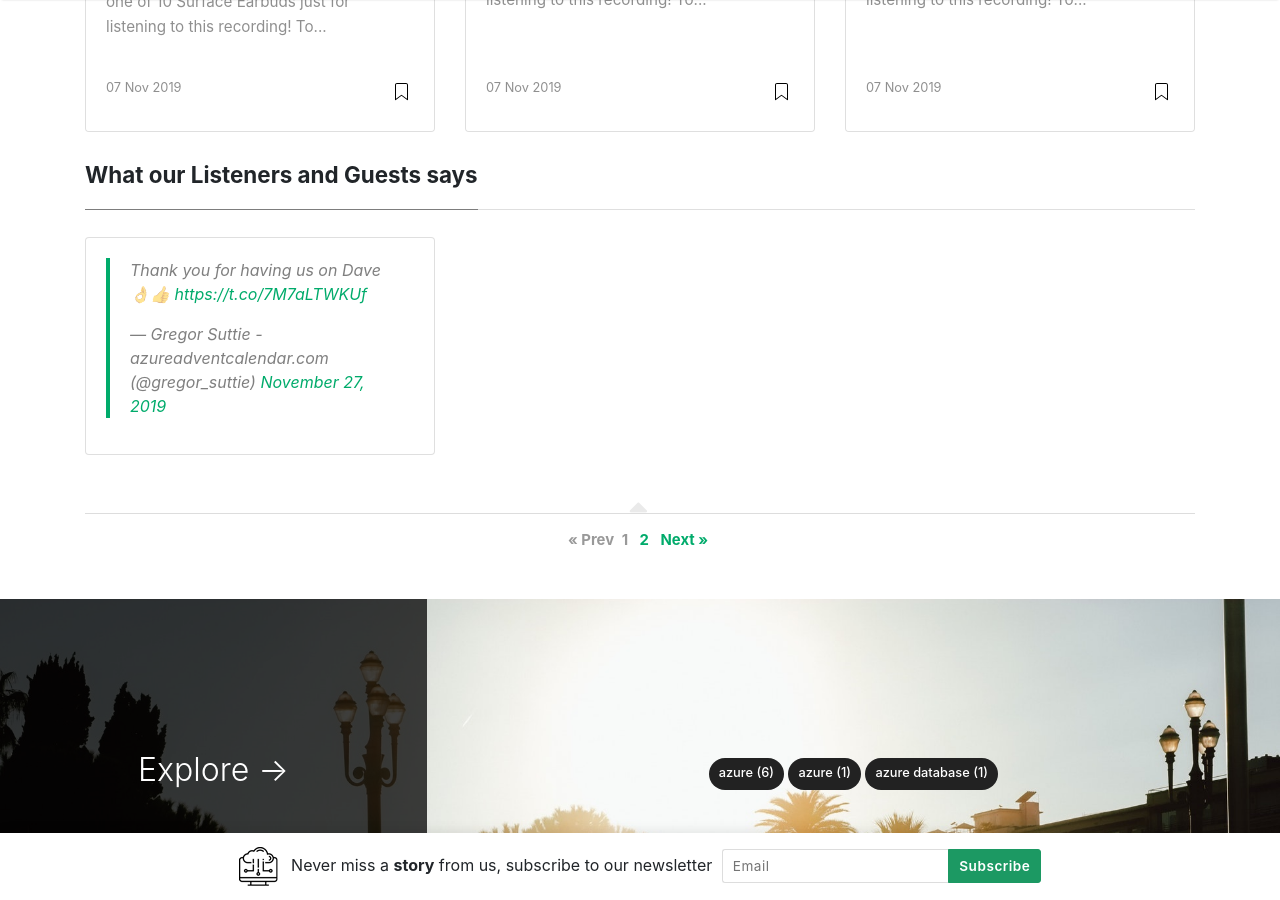
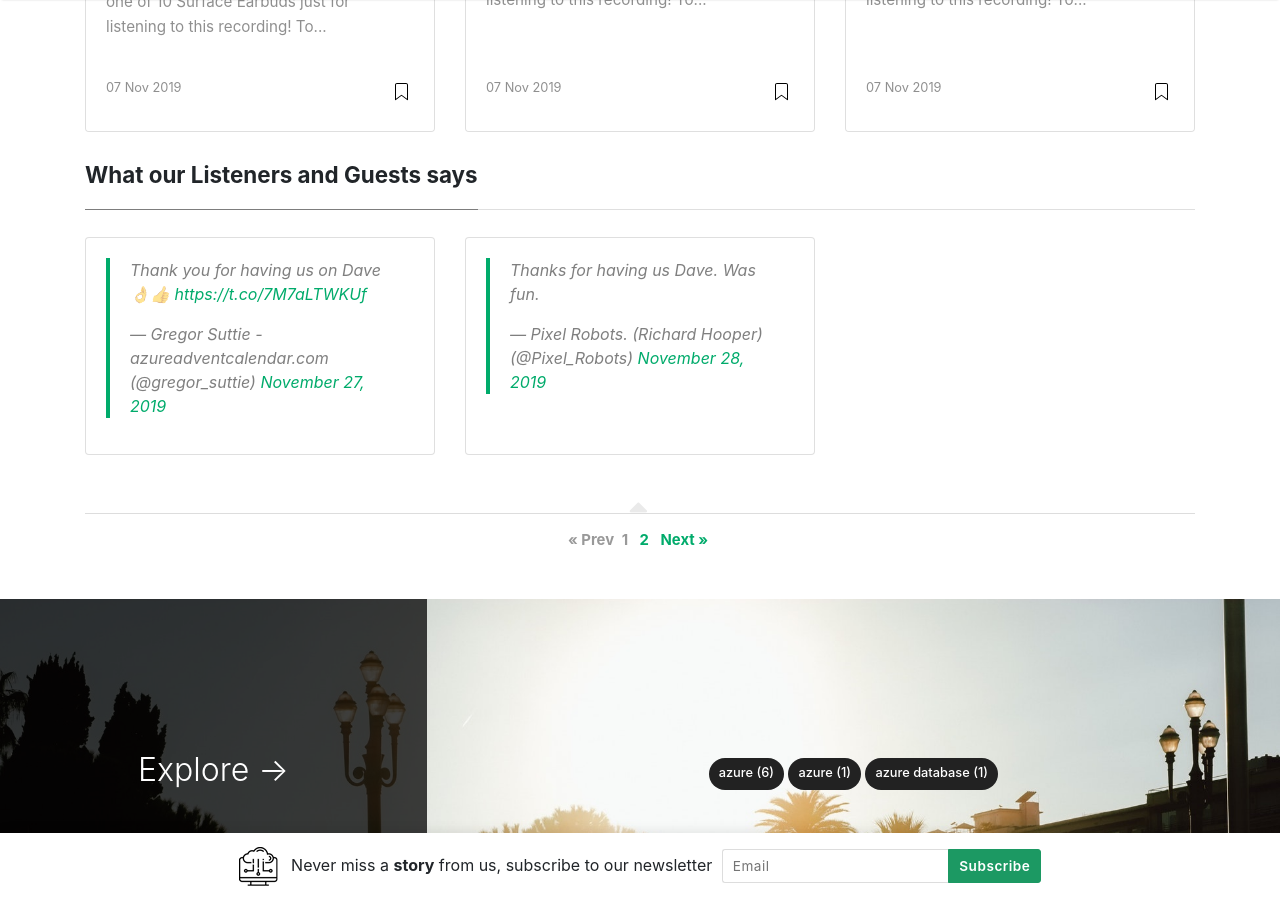
Before and after one commit to daveRendon/wikiazure-podcast, a Jekyll site: the page built from index.html, in a window 1280 px wide and 900 px high, scrolled down 2168 px. Built offline with Jekyll 4.4.1, drawn with Linux system fonts in a browser that asks for light colours; nearby versions of some CDN libraries; the list of posts is cut into pages by our own code; comment, search, counter and statistics services are not loaded.

Commit message:
Update index.html

```diff
--- a/index.html
+++ b/index.html
@@ -63,18 +63,25 @@ title: Home
 
         <div class="row listrecent">
                 <!-- begin post -->
-
                 <div class="col-lg-4 col-md-6 mb-30px card-group">
                     <div class="card h-100">
-
                         <div class="card-body">
                                 <blockquote ><p lang="en" dir="ltr">Thank you for having us on Dave 👌👍 <a href="https://t.co/7M7aLTWKUf">https://t.co/7M7aLTWKUf</a></p>&mdash; Gregor Suttie - azureadventcalendar.com (@gregor_suttie) <a href="https://twitter.com/gregor_suttie/status/1199818136037609472?ref_src=twsrc%5Etfw">November 27, 2019</a></blockquote> <script async src="https://platform.twitter.com/widgets.js" charset="utf-8"></script>
                         </div>
-
                     </div>
                 </div>
                 <!-- end post -->
 
+                <!-- begin post -->
+
+                <div class="col-lg-4 col-md-6 mb-30px card-group">
+                        <div class="card h-100">
+                            <div class="card-body">
+                                    <blockquote><p lang="en" dir="ltr">Thanks for having us Dave. Was fun.</p>&mdash; Pixel Robots. (Richard Hooper) (@Pixel_Robots) <a href="https://twitter.com/Pixel_Robots/status/1199945623774081025?ref_src=twsrc%5Etfw">November 28, 2019</a></blockquote> <script async src="https://platform.twitter.com/widgets.js" charset="utf-8"></script>
+                            </div>
+                        </div>
+                    </div>
+                <!-- end post -->
 
 
             </div>
```
